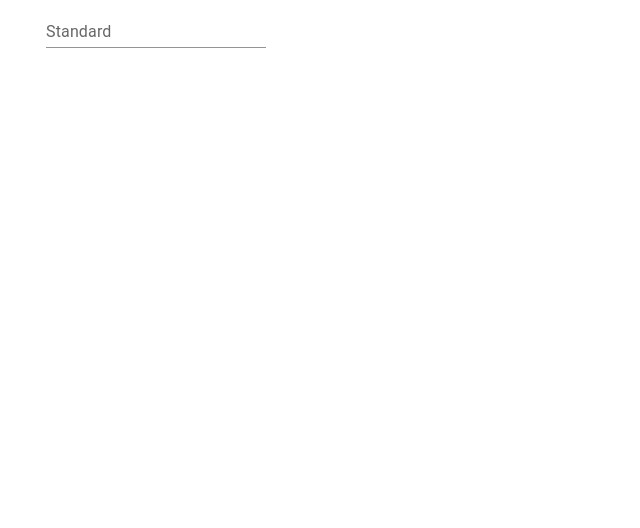
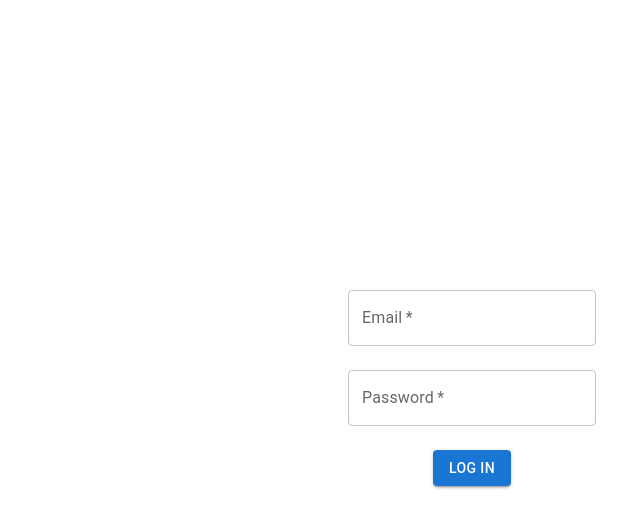
Before and after one commit to ghandra12/Shopping-List-FE, a React (Create React App) app in the folder shopping-list/: page / in a window 1280 px wide. Shown: the top 528 px of the page, without its empty margins (168-808 px from the left). Built offline with nearby package versions, Linux system fonts and the light colour scheme.

Commit message:
Added log in form

```diff
--- a/shopping-list/src/App.css
+++ b/shopping-list/src/App.css
@@ -0,0 +1,4 @@
+.root {
+  display: flex;
+  height: 100vh;
+}
--- a/shopping-list/src/App.js
+++ b/shopping-list/src/App.js
@@ -1,13 +1,14 @@
-import logo from "./logo.svg";
 import "./App.css";
-import LoginForm from "./components/LoginForm";
+import LoginForm from "./components/LoginForm/LoginForm";
 import Container from "@mui/material/Container";
 
 function App() {
   return (
-    <Container maxWidth="md">
-      <LoginForm />
-    </Container>
+    <div className="root">
+      <Container maxWidth="md">
+        <LoginForm />
+      </Container>
+    </div>
   );
 }
 
--- a/shopping-list/src/components/LoginForm.js
+++ /dev/null
@@ -1,8 +0,0 @@
-import React from 'react'
-import TextField from '@mui/material/TextField';
-
-export default function LoginForm() {
-  return (
-    <TextField id="standard-basic" label="Standard" variant="standard" />
-  )
-}
--- /dev/null
+++ b/shopping-list/src/components/LoginForm/LoginForm.css
@@ -0,0 +1,3 @@
+.root {
+    height: 100vh;
+}
--- /dev/null
+++ b/shopping-list/src/components/LoginForm/LoginForm.js
@@ -0,0 +1,67 @@
+import React, { useState } from "react";
+import "./LoginForm.css";
+import TextField from "@mui/material/TextField";
+import Button from "@mui/material/Button";
+import Grid from "@mui/material/Grid";
+
+export default function LoginForm() {
+  const [email, setEmail] = useState("");
+  const [password, setPassword] = useState("");
+
+  const onEmailChange = (event) => {
+    setEmail(event.target.value);
+  };
+
+  const onPasswordChange = (event) => {
+    setPassword(event.target.value);
+  };
+
+  const onSubmitHandler = (event) => {
+    event.preventDefault();
+    if (email.length >= 8 && password.length >= 8) {
+      alert("Logged in!");
+    } else {
+      alert("Email and password should have at least 8 characters!");
+    }
+  };
+
+  return (
+    <form onSubmit={onSubmitHandler}>
+      <Grid
+        container
+        direction="column"
+        justifyContent="center"
+        alignItems="center"
+        className="root"
+        rowSpacing={3}
+      >
+        <Grid item>
+          {" "}
+          <TextField
+            required
+            id="outlined-required"
+            label="Email"
+            value={email}
+            onChange={onEmailChange}
+          />
+        </Grid>
+        <Grid item>
+          <TextField
+            required
+            id="outlined-password-input"
+            label="Password"
+            type="password"
+            autoComplete="current-password"
+            value={password}
+            onChange={onPasswordChange}
+          />
+        </Grid>
+        <Grid item>
+          <Button type="submit" variant="contained">
+            Log in
+          </Button>
+        </Grid>
+      </Grid>
+    </form>
+  );
+}
```
